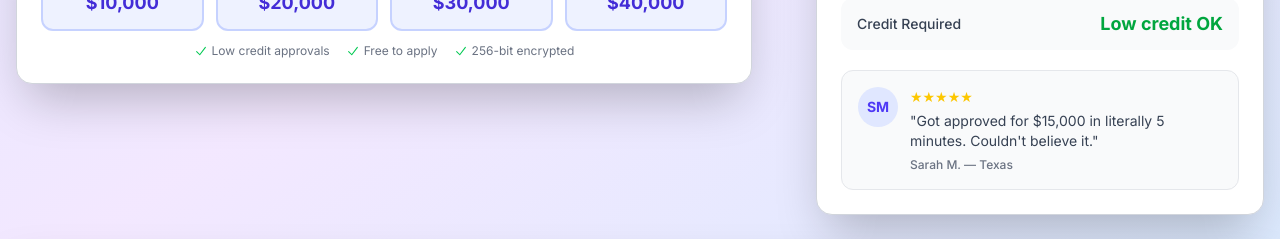
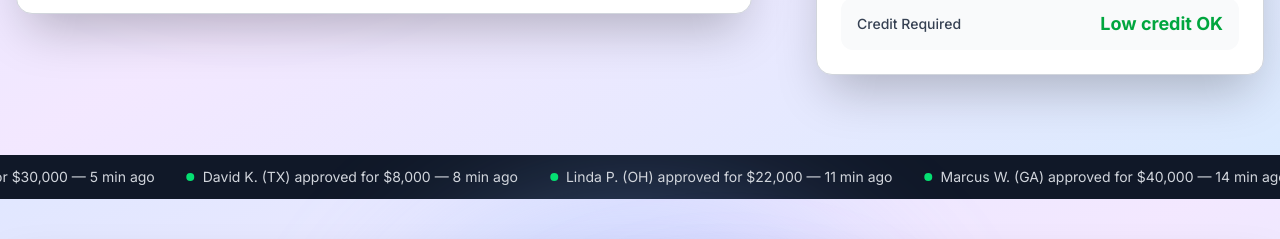
Before and after one commit to davidp-sys/lander-optimized, a SvelteKit app: page / in a window 1280 px wide. Shown: the part 561-800 px from the top of the page. Built offline with nearby package versions, Linux system fonts and the light colour scheme; no server answers.

Commit message:
Hide Sarah M. testimonial on desktop (lg+), keep on mobile

```diff
--- a/src/routes/+page.svelte
+++ b/src/routes/+page.svelte
@@ -169,7 +169,7 @@
                 <span class="text-lg font-bold text-green-600">Low credit OK</span>
               </div>
             </div>
-            <div class="mt-5 rounded-xl bg-gray-50 border border-gray-200 p-4">
+            <div class="mt-5 rounded-xl bg-gray-50 border border-gray-200 p-4 lg:hidden">
               <div class="flex items-start gap-3">
                 <div class="flex-shrink-0 h-10 w-10 rounded-full bg-indigo-100 flex items-center justify-center text-sm font-bold text-indigo-600">SM</div>
                 <div>
```
